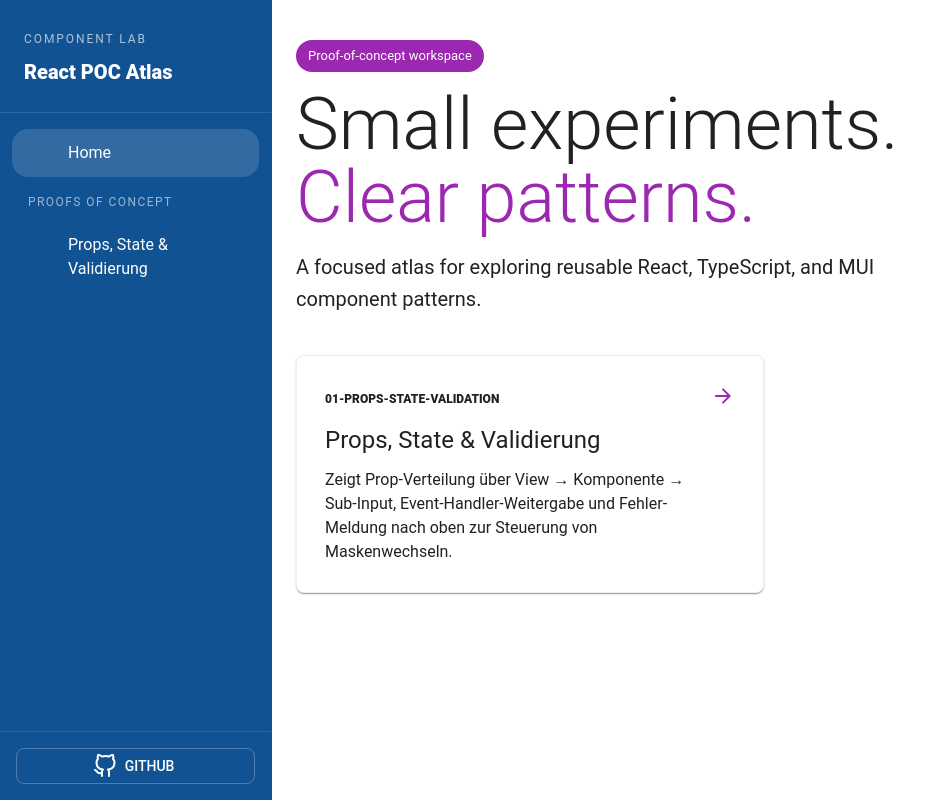
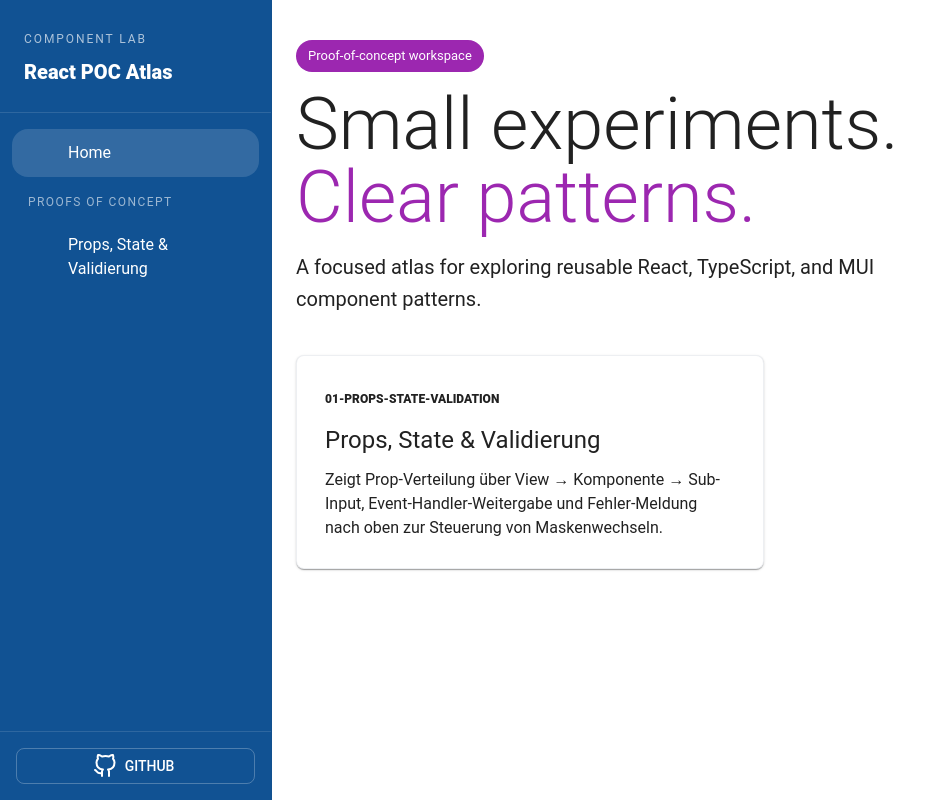
Before and after one commit to Pangv/reactpocs, a React (Vite) app: page / in a window 1280 px wide. Shown: the whole page, without its empty margins (0-944 px from the left). Built offline with nearby package versions, Linux system fonts and the light colour scheme.

Commit message:
removed unused icons edit workflows

```diff
--- a/src/components/SourceFileTag.tsx
+++ b/src/components/SourceFileTag.tsx
@@ -1,5 +1,4 @@
 import { Chip } from '@mui/material';
-import CodeIcon from '@mui/icons-material/Code';
 
 interface SourceFileTagProps {
   fileName: string;
@@ -15,7 +14,6 @@ export function SourceFileTag({ fileName, path, repoBaseUrl }: SourceFileTagProp
       target="_blank"
       rel="noopener noreferrer"
       clickable
-      icon={<CodeIcon fontSize="small" />}
       label={fileName}
       variant="outlined"
       size="small"
--- a/src/pages/HomePage.tsx
+++ b/src/pages/HomePage.tsx
@@ -1,4 +1,3 @@
-import ArrowForwardRoundedIcon from '@mui/icons-material/ArrowForwardRounded';
 import { Box, Card, CardActionArea, CardContent, Chip, Grid, Stack, Typography } from '@mui/material';
 import { Link } from 'react-router-dom';
 import { pocRegistry } from '../registry/pocRegistry';
@@ -27,7 +26,6 @@ export default function HomePage() {
                       <Typography variant="h5" sx={{ mt: 1, mb: 1.5 }}>{poc.title}</Typography>
                       <Typography color="text.secondary">{poc.description}</Typography>
                     </Box>
-                    <ArrowForwardRoundedIcon color="secondary" />
                   </Stack>
                 </CardContent>
               </CardActionArea>
```
Also changed, not shown: 2 other files (tests, documents, lock files or other folders).
